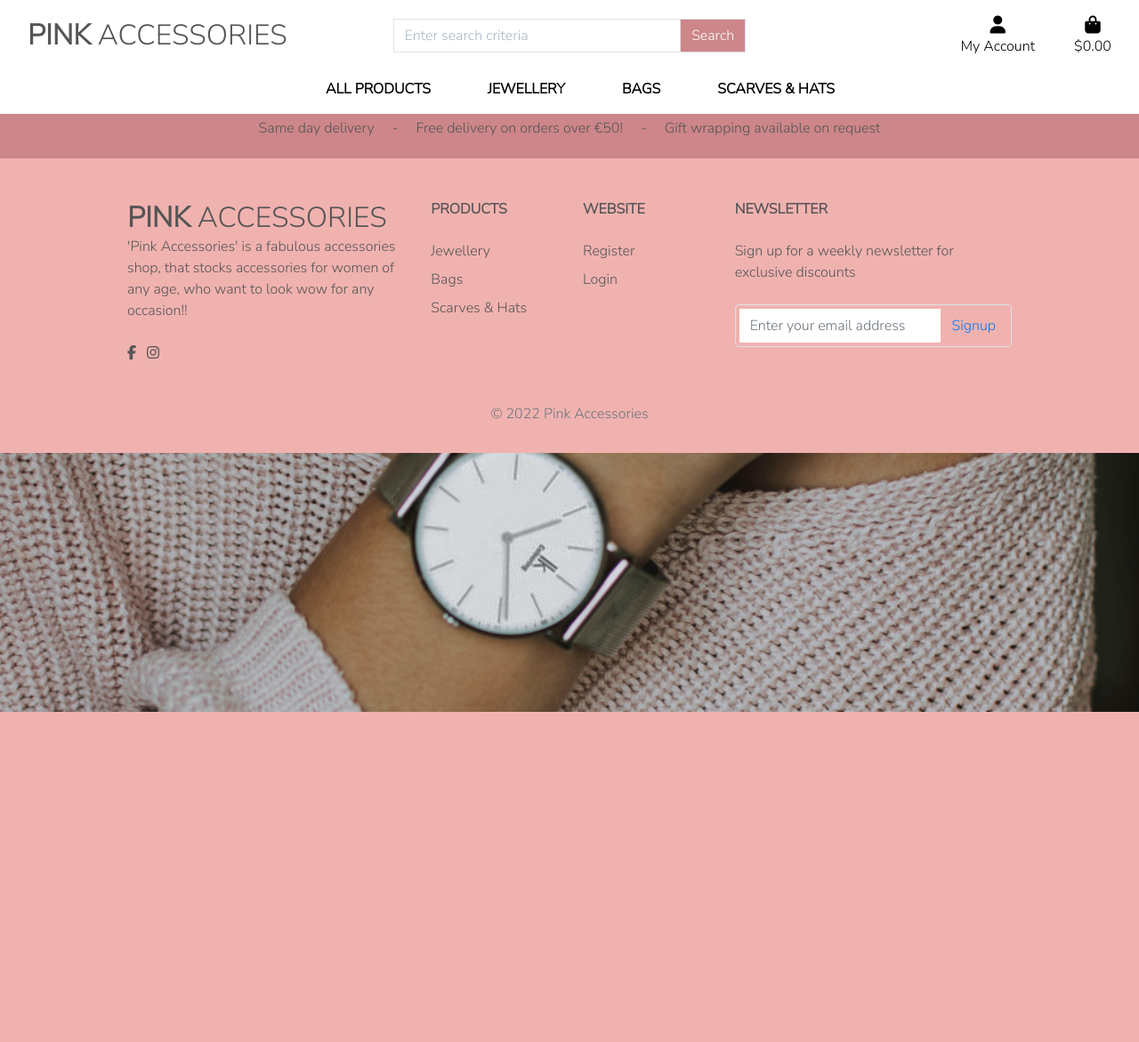
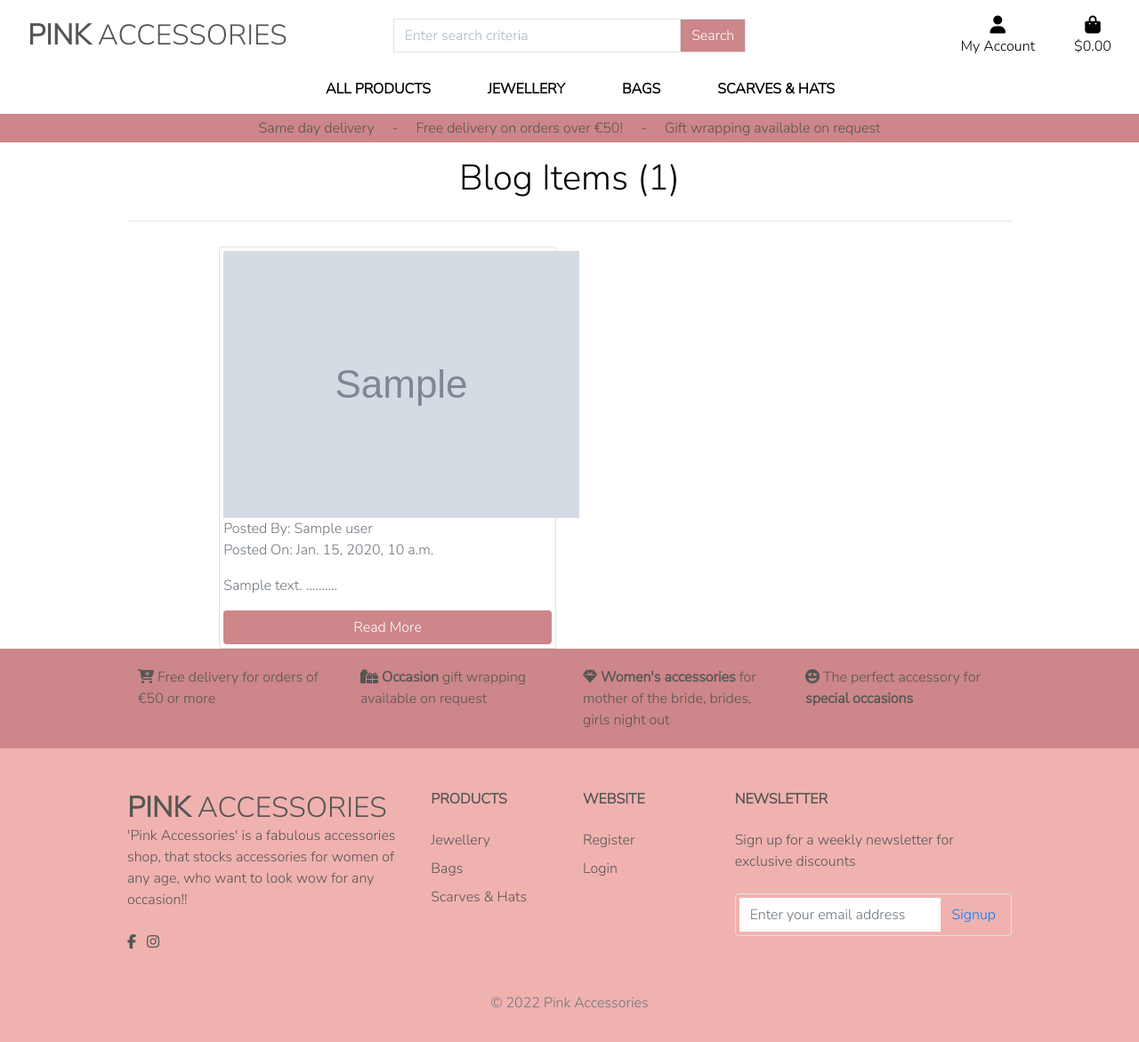
Before and after one commit to Aoibhinn/CI-MS5-PinkAccessories, a Django app: template blog/templates/blog/blog.html in a window 1280 px wide. Shown: the whole page at 89% size. Before the commit the page ends 800 px from the top, so only its background shows below. Run offline with Django 3.2, Linux system fonts and the light colour scheme; the template is opened without the code that fills it: most values are stand-ins (such as "Sample title", 1, 10 or a date in 2020); grey boxes marked "Sample" are stand-in pictures; some libraries are stand-ins or nearby versions.

Commit message:
Create blog.html template

```diff
--- a/blog/templates/blog/blog.html
+++ b/blog/templates/blog/blog.html
@@ -1,11 +1,74 @@
 {% extends "base.html" %}
 {% load static %}
-
+{% block extra_title %}Blow{% endblock %}
 {% block page_header %}
+    <div class="container header-container">
+        <div class="row">
+            <div class="col"></div>
+        </div>
+    </div>
 {% endblock %}
-
 {% block content %}
-<div class="col mt-3">
-    <h2 class="header-font mb-2 pt-1 text-center text-black">Blog Items</h2>
-</div>
+    <div class="overlay"></div>
+        <div class="container px-3 products-page">
+            <div class="row blog-items">
+                <div class="col mt-3">
+                    <h1 class="header-font mb-2 pt-1 text-center text-black"> Blog Items ({{ blog_items_count }})</h1>
+                </div>
+            </div>
+            <hr>
+            <div class="row">
+                <div class="container">
+                    <div class="row">
+                        {% for blog_item in blog_items_published %}
+                            <div class="col-sm-12 col-md-12 col-lg-6">
+                                <div class="card blog-card p-1 mt-3">
+                                    <div class="">
+                                        {% if blog_item.image %}
+                                            <a href="{% url 'blog_item' blog_item.id %}">
+                                                <img class="blog-card-img-top" src="{{ blog_item.image.url }}" alt="{{ blog_item.title }}"/>
+                                            </a>
+                                        {% else %}
+                                            <a href="{% url 'blog_item' blog_item.id %}">
+                                                <img class="blog-card-img-top" src="{{ blog_item.image_url }}" alt="{{ blog_item.title }}"/>
+                                            </a>
+                                        {% endif %}
+                                    </div>
+                                    <p class="text-muted mb-0">Posted By: {{ blog_item.user }}</p>
+                                    <p class="text-muted">Posted On: {{ blog_item.create_date }}</p>
+                                    <p class="text-muted">{{blog_item.blog_item_text|slice:":150" }} ..........</p>
+                                    <a href="{% url 'blog_item' blog_item.id %}" class="btn pink-btn">Read More</a>
+                                </div>
+                            </div>
+                        {% endfor %}
+                        {% if blog_items_published.has_other_pages %}
+                            <!-- Pagination -->
+                            <div class="pagination-holder p-4">
+                                <nav aria-label="Products sorted">
+                                  <ul class="pagination">
+                                    {% if blog_items_published.has_previous %}
+                                      <li class="page-item"><a class="page-link" href="?page={{ blog_items_published.previous_page_number }}">Previous</a></li>
+                                    {% else %}
+                                      <li class="disabled page-item"><span class="page-link">Previous</span></li>
+                                    {% endif %}
+                                    {% for i in blog_items_published.paginator.page_range %}
+                                      {% if blog_items_published.number == i %}
+                                        <li class="page-item active"><span class="page-link">{{ i }} <span class="sr-only">(current)</span></span></li>
+                                      {% else %}
+                                        <li class="page-item"><a class="page-link" href="?page={{ i }}">{{ i }}</a></li>
+                                      {% endif %}
+                                    {% endfor %}
+                                    {% if blog_items_published.has_next %}
+                                      <li class="page-item"><a class="page-link" href="?page={{ blog_items_published.next_page_number }}">Next</a></li>
+                                    {% else %}
+                                      <li class="disabled page-item"><span class="page-link">Next</span></li>
+                                    {% endif %}
+                                  </ul>
+                                </nav>
+                            </div>
+                        {% endif %}
+                    </div>
+                </div>
+            </div>
+        </div>
 {% endblock %}
```
Also changed, not shown: util/util.py (added).
